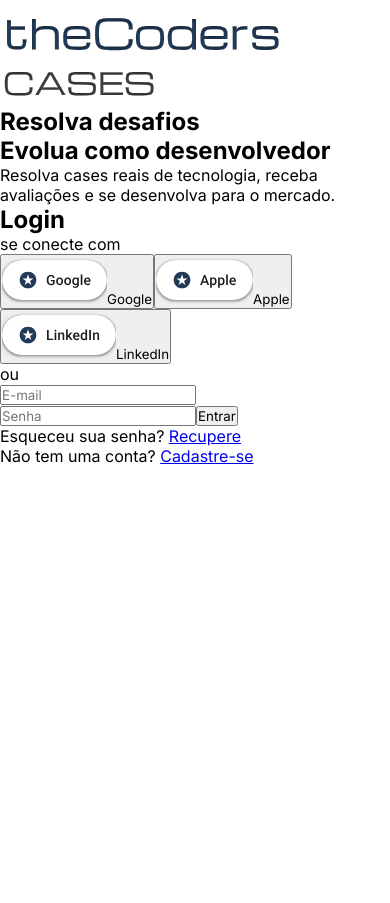
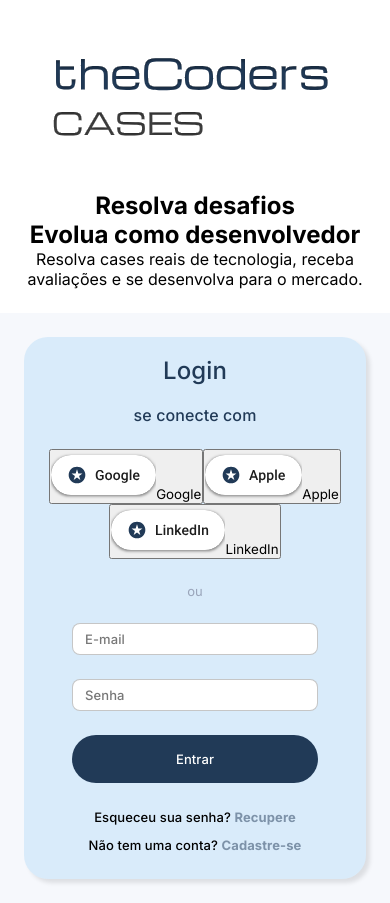
Before and after one commit to juninhos-comunidade/thecoders, a React (Vite) app in the folder thecoders-cases/: page / in a window 390 px wide. Before the commit the page ends 844 px from the top, so only its background shows below. Built offline with nearby package versions, Linux system fonts and the light colour scheme.

Commit message:
📚 docs(login): adiciona estilos da nova interface da página de login

```diff
--- a/thecoders-cases/src/pages/login/index.css
+++ b/thecoders-cases/src/pages/login/index.css
@@ -0,0 +1,279 @@
+
+@import url("https://fonts.googleapis.com/css2?family=Michroma&family=Inter:wght@400;500;600;700&display=swap");
+
+.pagina-login {
+  display: flex;
+  min-height: 100vh;
+  background: #fff;
+  font-family: "Inter", sans-serif;
+}
+
+.coluna-apresentacao {
+    flex:1;
+    max-width:600px;
+    display: flex;
+    flex-direction: column;
+    justify-content: center;
+    padding: 4rem 5vw;
+}
+
+.marca {
+    display: flex;
+    align-items: center;
+    gap: 0.5rem;
+    margin-bottom: 3rem;
+}
+
+.marca-nome {
+    display: flex;
+    flex-direction: column;
+    line-height: normal;
+    font-family: "Michroma", sans-serif;
+    font-size: 41px;
+    color: #213a57;
+}
+.marca-nome strong {
+    font-family: "Michroma", sans-serif;
+    font-size: 30px;
+    font-weight: 400;
+    color: rgba(30,30,30,0.85);
+}
+
+
+.coluna-apresentaçao h1 {
+    max-width: 543px;
+    font-size: 36px;
+    font-weight: 600;
+    line-height: normal;
+    color: #0f3a6e;
+    margin-bottom: 1.25rem;
+}
+
+
+.coluna-apresentaçao p {
+    max-width: 546px;
+    font-size: 36px;
+    font-weight: 600;
+    line-height: normal;
+    color: #0f3a6e;
+    margin-bottom: 1.25rem;
+
+}
+
+
+.ilustracao {
+    width:381.98px;
+    aspect-ratio: 148 / 105;
+    max-width: 100%;
+}
+
+
+.coluna-login {
+    flex:1;
+    display: flex;
+    align-items: center;
+    justify-content: center;
+    background: #f6f8fc;
+    padding: 2rem;
+}
+
+.card-login {
+    display: flex;
+    flex-direction: column;
+    align-items: center;
+    gap: 24px;
+    padding: 24px;
+    width: 100%;
+    max-width: 380px;
+    background: rgba(65,168,234,0.16);
+    border-radius: 24px;
+    box-shadow: 4px 4px 4px 0px rgba(0, 0, 0, 0.1);
+    text-align: center;
+}
+
+.card-login h2 {
+    font-size: 24px;
+    font-weight: 500;
+    color: #213a57;
+    line-height: 20px;
+    letter-spacing: 0.1px;
+    margin:0;
+}
+
+.card-login .subtitulo {
+    font-size: 16px;
+    font-weight: 500;
+    color: #213a57;
+    line-height: 20px;
+    letter-spacing: 0.1px;
+    margin:0;
+}
+
+
+.botoes.sociais {
+    display: flex;
+    align-items: center;
+    gap: 8px;
+    padding: 8px;
+}
+
+.botoes.sociais button {
+    display: flex;
+    align-items: center;
+    justify-content: center;
+    gap:8px;
+    height:48px;
+    padding: 10px 16px;
+    border: 1px solid rgba(29, 29, 29, 0.25);
+    border-radius: 8px;
+    background: #fff;
+    font-size: 13px;
+    font-weight: 500;
+    color:#213a57;
+    cursor:pointer;
+    transition:border-color 0.15s, transform 0.15s;
+}
+
+.botoes.sociais button:hover {
+    border-color: #3b5bdb;
+    transform: translateY(-1px);
+}
+
+.icone-social {
+    width: 18px;
+    height: 18px;
+    object-fit: contain;
+}
+
+
+.divisor {
+    display: flex;
+    align-items: center;
+    color: #9aa5ba;
+    font-size: 13px;
+    width: 100%;
+    padding: 0 24px;
+}
+
+.divisor::before,
+.divisor::after {
+    content: "";
+    flex: 1;
+    height: 1px;
+    background: rgba (29,29,29,0.25);
+}
+
+.divisor span {
+    padding: 0 0.75rem;
+}
+
+
+.card-login form {
+    display: flex;
+    flex-direction: column;
+    align-items: flex-start;
+    align-self: stretch;
+    gap: 24px;
+    padding: 0 24px;
+}
+
+.card-login input {
+    width:348px;
+    height: 32px;
+    max-width: 100%;
+    padding: 6px 12px;
+    border: 1px solid rgba(29, 29, 29, 0.25);
+    border-radius: 8px;
+    font-family: "Inter", sans-serif;
+    font-size: 13px;
+    font-weight: 500;
+    line-height: 20px;
+    letter-spacing: 0.1px;
+    color: rgba(29, 29, 29, 0.6);
+    outline: none;
+    transition: boorder-color 0.15s;
+}
+
+.card-login input:focus {
+    border-color: #41a8ea;
+}
+
+.card-login input::placeholder {
+    color: rgba(29, 29, 29, 0.6);
+}
+
+.btn-entrar {
+    display:flex;
+    align-items: center;
+    justify-content: center;
+    gap: 8px;
+    height: 48px;
+    align-self: stretch;
+    padding: 10px 16px;
+    border:none;
+    border-radius: 100px;
+    background: #213a57;
+    color: #fff;
+    font-size: 13px;
+    font-weight: 500;
+    line-height: 20px;
+    letter-spacing: 0.1px;
+    cursor:pointer;
+    transition: background 0.15s
+}
+
+.btn-entrar:hover {
+    background: #16223c;
+}
+
+
+.links-auxiliares {
+    display: flex;
+    flex-direction: column;
+    align-items: center;
+    gap: 8px;
+    align-self: stretch;
+    padding: 0 24px;
+}
+
+.links-auxiliares p {
+    width: 100%;
+    font-size: 13px;
+    font-weight: 500;
+    line-height: 20px;
+    letter-spacing: 0.1px;
+    text-align: center;
+    color: rgba (33,58,87,0.5);
+    margin: 0;
+}
+
+.links-auxiliares a {
+    color: rgba(33,58,87,0.5);
+    font-weight: 700;
+    text-decoration: none;
+}
+
+.links-auxiliares a:hover {
+    text-decoration: underline;
+}
+
+
+@media (max-width: 900px) {
+    .pagina-login {
+        flex-direction: column;
+    }
+
+    .coluna-apresentacao {
+        max-width: 100%;
+        text-align: center;
+        align-items: center;
+        padding: 2.5rem 1.5rem 1.5rem;
+    }
+
+    .marca {
+        justify-content: center;
+	}
+	.coluna-login {
+		padding: 1.5rem;
+	}
+}
```
